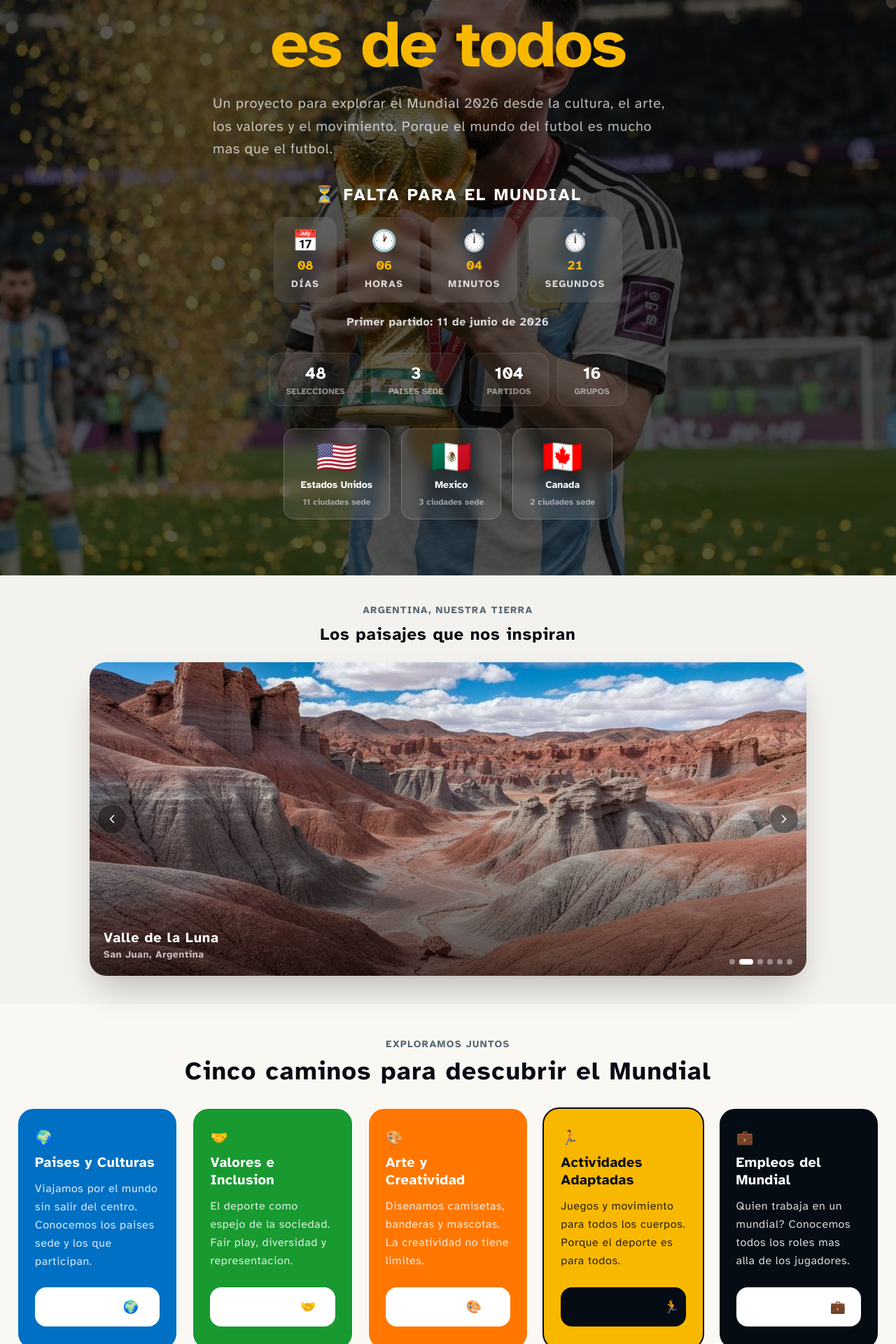
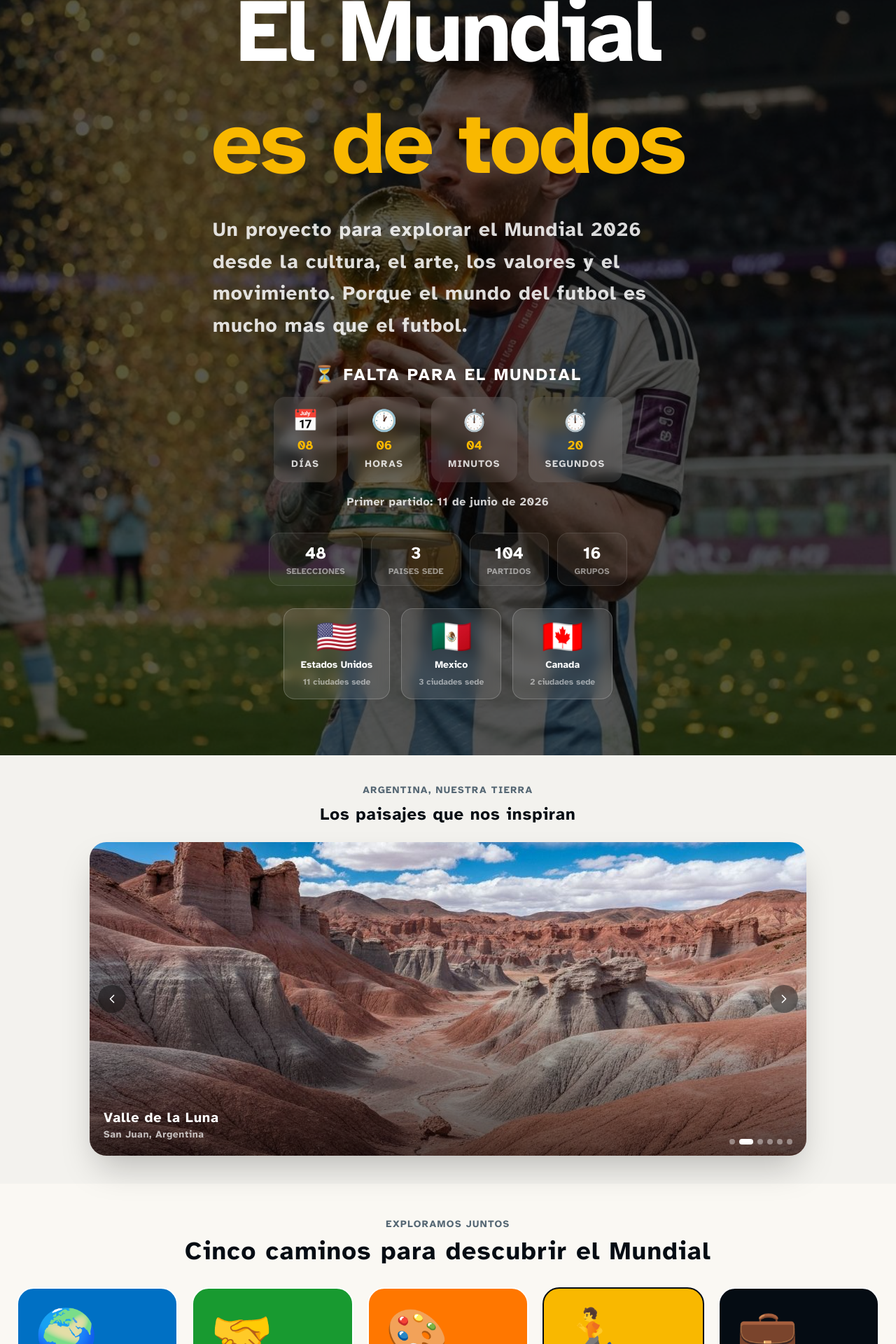
Before and after one commit to facutech3-design/evomundial, a Next.js app: page / in a window 1280 px wide. Shown: the part 420-2340 px from the top of the page at 70% size. Built offline with nearby package versions, Linux system fonts and the light colour scheme.

Commit message:
Mejora 1 y 2: Tipografia accesible (18px+), clases text-accessible-*, mejorar h1 y p, navbar texto mas grande, tarjetas CARDS con emojis 7xl

```diff
--- a/app/globals.css
+++ b/app/globals.css
@@ -100,6 +100,15 @@
   --font-sans: 'Atkinson Hyperlegible', 'Atkinson Hyperlegible Fallback', sans-serif;
   --font-display: 'Atkinson Hyperlegible', 'Atkinson Hyperlegible Fallback', sans-serif;
 
+  /* Tamaños accesibles para lectura fácil */
+  --text-accessible-sm: 18px;
+  --text-accessible-base: 20px;
+  --text-accessible-lg: 24px;
+  --text-accessible-xl: 28px;
+  --text-accessible-2xl: 36px;
+  --text-accessible-3xl: 48px;
+  --text-accessible-4xl: 56px;
+
   --color-background: var(--background);
   --color-foreground: var(--foreground);
   --color-card: var(--card);
@@ -146,15 +155,15 @@
     font-size: 18px;
   }
   h1, h2, h3, h4 {
-    @apply font-sans font-bold;
-    line-height: 1.3;
+    @apply font-sans font-black;
+    line-height: 1.2;
     letter-spacing: 0.02em;
   }
   h1 {
-    font-size: 2.5rem;
+    font-size: clamp(2.5rem, 8vw, 5rem);
   }
   h2 {
-    font-size: 2rem;
+    font-size: clamp(2rem, 6vw, 3.5rem);
   }
   h3 {
     font-size: 1.75rem;
@@ -169,6 +178,38 @@
   em, i {
     font-style: normal;
   }
+
+  /* Clases accesibles */
+  .text-accessible-sm {
+    @apply text-base;
+    font-size: 18px;
+    line-height: 1.8;
+  }
+  .text-accessible-base {
+    font-size: 20px;
+    line-height: 1.9;
+  }
+  .text-accessible-lg {
+    font-size: 24px;
+    line-height: 1.8;
+  }
+  .text-accessible-xl {
+    font-size: 28px;
+    line-height: 1.6;
+  }
+  .text-accessible-2xl {
+    font-size: 36px;
+    line-height: 1.4;
+  }
+  .text-accessible-3xl {
+    font-size: 48px;
+    line-height: 1.2;
+  }
+  .text-accessible-4xl {
+    font-size: 56px;
+    line-height: 1.1;
+  }
+
   /* Animacion de entrada para secciones */
   @keyframes fadeSlideIn {
     from {
--- a/components/hero-section.tsx
+++ b/components/hero-section.tsx
@@ -238,13 +238,13 @@ export default function HeroSection({ onNavigate }: { onNavigate: (id: string) =
             </div>
           </div>
 
-          <h1 className="mb-5 text-5xl font-black text-white md:text-7xl lg:text-8xl text-balance leading-none tracking-tight">
+          <h1 className="mb-5 text-5xl font-black text-white md:text-7xl lg:text-9xl text-balance leading-tight tracking-tight">
             El Mundial
             <br />
             <span className="text-accent">es de todos</span>
           </h1>
 
-          <p className="mx-auto mb-8 max-w-2xl text-lg text-white/70 md:text-xl leading-relaxed text-pretty">
+          <p className="mx-auto mb-8 max-w-2xl text-accessible-lg text-white/85 md:text-accessible-xl leading-relaxed text-pretty font-semibold">
             Un proyecto para explorar el Mundial 2026 desde la cultura, el arte,
             los valores y el movimiento. Porque el mundo del futbol es mucho
             mas que el futbol.
@@ -342,12 +342,12 @@ export default function HeroSection({ onNavigate }: { onNavigate: (id: string) =
                 <button
                   key={card.id}
                   onClick={() => onNavigate(card.id)}
-                  className={`group flex flex-col items-start rounded-3xl px-6 py-8 text-left transition-all hover:scale-105 hover:shadow-xl active:scale-95 focus-visible:outline-3 focus-visible:outline-offset-2 min-h-[280px] ${card.color} ${card.textColor} border-2 border-current`}
+                  className={`group flex flex-col items-start rounded-3xl px-6 py-8 text-left transition-all hover:scale-105 hover:shadow-xl active:scale-95 focus-visible:outline-3 focus-visible:outline-offset-2 min-h-[300px] ${card.color} ${card.textColor} border-2 border-current`}
                 >
-                  <p className="text-3.5xl mb-3 leading-none" role="img">{card.emoji}</p>
-                  <h3 className="mb-3 text-xl font-black leading-tight">{card.titulo}</h3>
-                  <p className={`mb-6 text-base leading-relaxed opacity-85 flex-1`}>{card.descripcion}</p>
-                  <button className="mt-auto w-full h-14 rounded-2xl bg-current font-bold text-lg border-2 border-current transition-all hover:opacity-90">
+                  <p className="text-7xl mb-4 leading-none" role="img">{card.emoji}</p>
+                  <h3 className="mb-4 text-accessible-xl font-black leading-tight">{card.titulo}</h3>
+                  <p className={`mb-6 text-accessible-base leading-relaxed opacity-90 flex-1`}>{card.descripcion}</p>
+                  <button className="mt-auto w-full h-16 rounded-2xl bg-current font-bold text-accessible-lg border-2 border-current transition-all hover:opacity-90 active:scale-95">
                     {card.boton}
                   </button>
                 </button>
--- a/components/navbar.tsx
+++ b/components/navbar.tsx
@@ -102,7 +102,7 @@ export default function Navbar({
                   onClick={() => onNavigate(s.id)}
                   aria-current={isActive ? "page" : undefined}
                   className={cn(
-                    "flex items-center gap-1.5 rounded-full px-4 py-2 text-sm font-bold transition-all",
+                    "flex items-center gap-2 rounded-full px-4 py-2.5 text-accessible-sm font-bold transition-all",
                     isActive
                       ? cn(SECTION_ACCENT[s.id], "shadow-md scale-105")
                       : "text-white/75 hover:bg-white/10 hover:text-white"
@@ -174,7 +174,7 @@ export default function Navbar({
                     onClick={() => { onNavigate(s.id); setMenuOpen(false) }}
                     aria-current={isActive ? "page" : undefined}
                     className={cn(
-                      "flex w-full items-center gap-3 rounded-xl px-4 py-3 text-base font-semibold transition-all",
+                      "flex w-full items-center gap-3 rounded-xl px-4 py-4 text-accessible-lg font-bold transition-all",
                       isActive
                         ? cn(SECTION_ACCENT[s.id], "shadow-sm")
                         : "text-white/80 hover:bg-white/10 hover:text-white"
```
